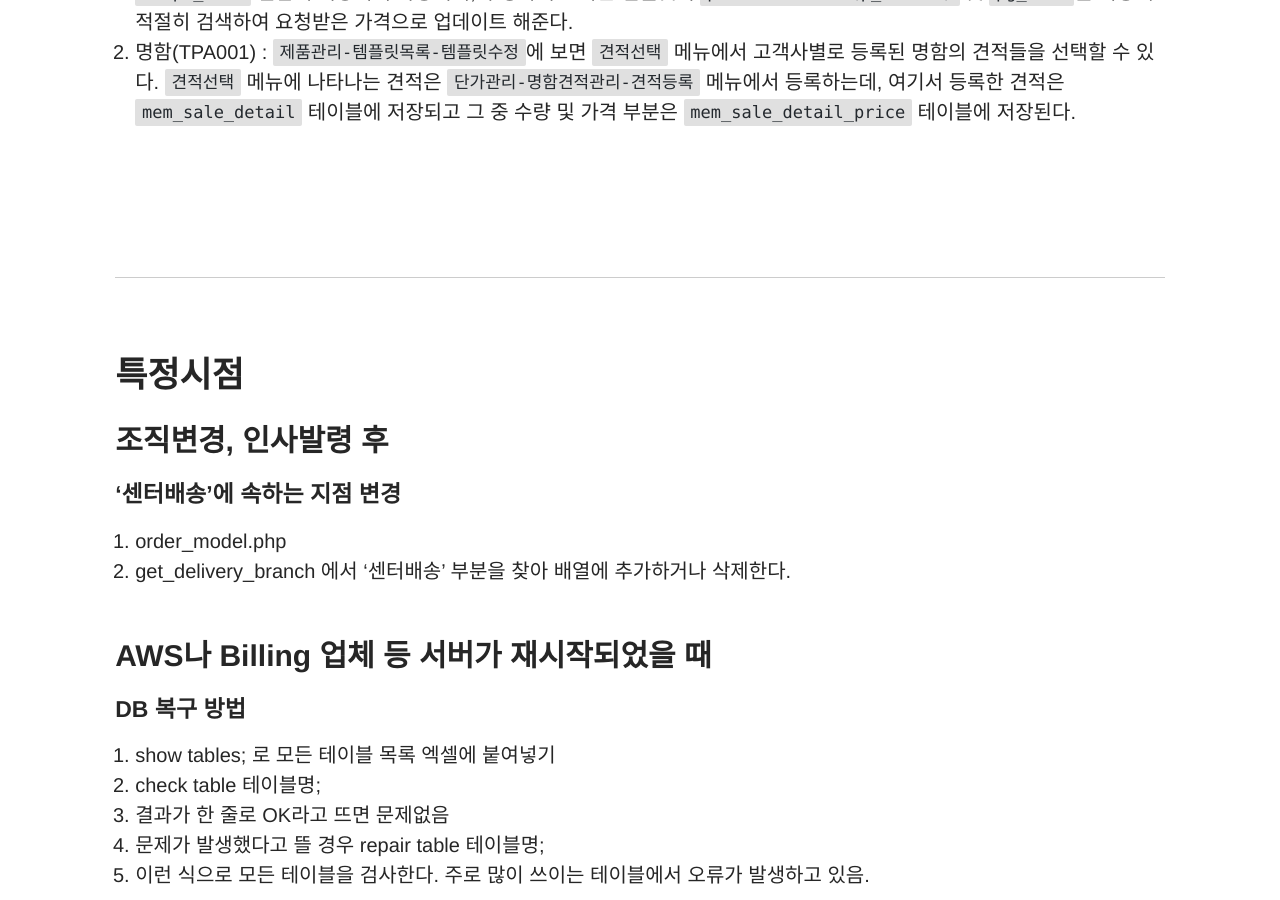
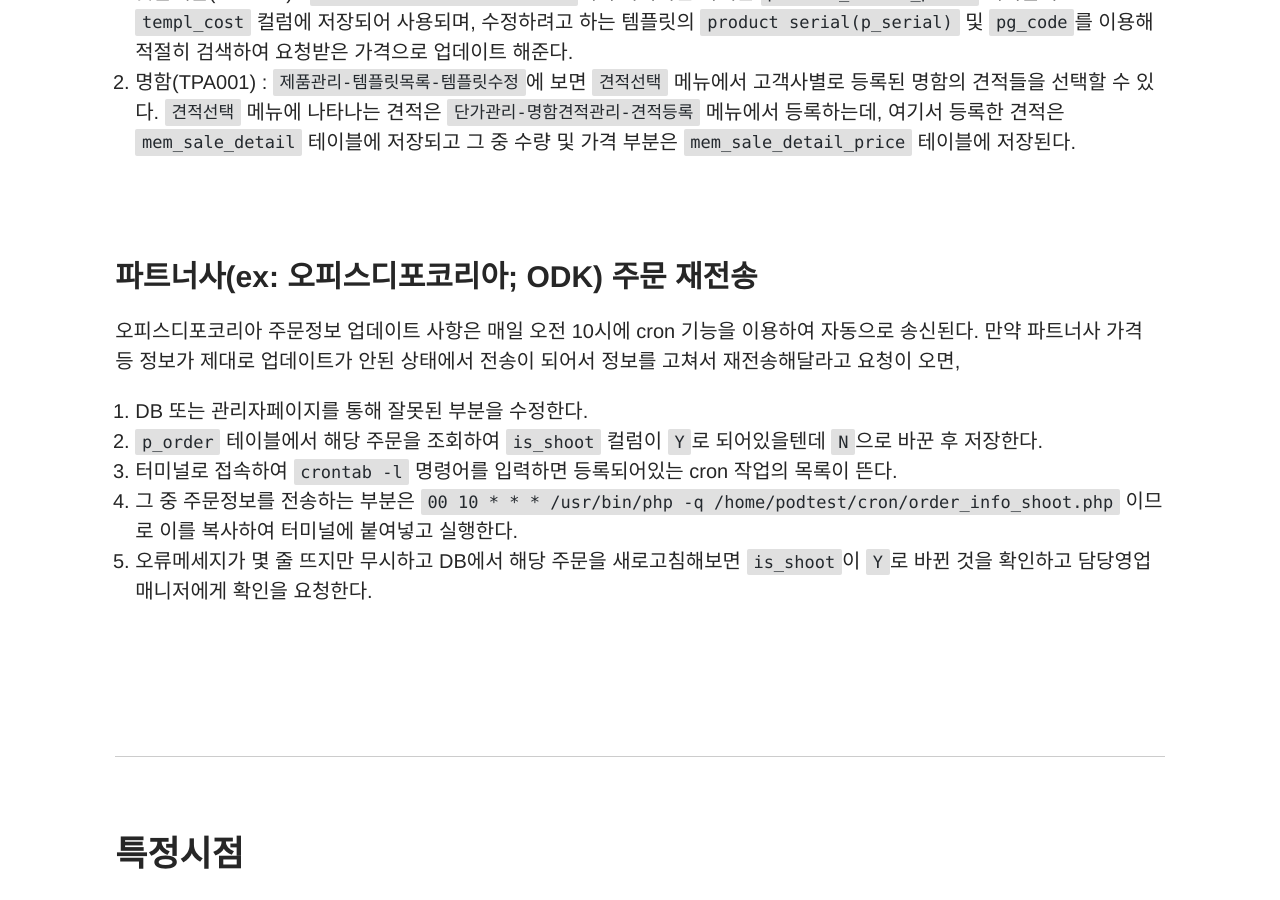
Before and after one commit to fffight88/fffight88.github.io, a Jekyll site: the page built from _jobdetail/tcps-management.md, in a window 1280 px wide and 900 px high, scrolled down 9608 px. Built offline with Jekyll 4.4.1, drawn with Linux system fonts in a browser that asks for light colours; a script that is not in the unit is left out; comment, search, counter and statistics services are not loaded; some of the changed text lies outside the part shown.

Commit message:
포스트 수정

```diff
--- a/_jobdetail/tcps-management.md
+++ b/_jobdetail/tcps-management.md
@@ -37,6 +37,7 @@ published: true
 		- [배경이미지](#배경이미지)
 	- [프라임에셋 우수인증설계사 적용 업무](#프라임에셋-우수인증설계사-적용-업무)
 	- [템플릿 가격 수정](#템플릿-가격-수정)
+	- [파트너사(ex: 오피스디포코리아; ODK) 주문 재전송](#파트너사ex-오피스디포코리아-odk-주문-재전송)
 - [특정시점](#특정시점)
 	- [조직변경, 인사발령 후](#조직변경-인사발령-후)
 		- ['센터배송'에 속하는 지점 변경](#센터배송에-속하는-지점-변경)
@@ -319,6 +320,19 @@ array(
 <br>
 <br>
 
+### 파트너사(ex: 오피스디포코리아; ODK) 주문 재전송
+
+오피스디포코리아 주문정보 업데이트 사항은 매일 오전 10시에 cron 기능을 이용하여 자동으로 송신된다. 만약 파트너사 가격 등 정보가 제대로 업데이트가 안된 상태에서 전송이 되어서 정보를 고쳐서 재전송해달라고 요청이 오면,
+
+1. DB 또는 관리자페이지를 통해 잘못된 부분을 수정한다.
+2. `p_order` 테이블에서 해당 주문을 조회하여 `is_shoot` 컬럼이 `Y`로 되어있을텐데 `N`으로 바꾼 후 저장한다.
+3. 터미널로 접속하여 `crontab -l` 명령어를 입력하면 등록되어있는 cron 작업의 목록이 뜬다.
+4. 그 중 주문정보를 전송하는 부분은 `00 10 * * * /usr/bin/php -q /home/podtest/cron/order_info_shoot.php` 이므로 이를 복사하여 터미널에 붙여넣고 실행한다.
+5. 오류메세지가 몇 줄 뜨지만 무시하고 DB에서 해당 주문을 새로고침해보면 `is_shoot`이 `Y`로 바뀐 것을 확인하고 담당영업매니저에게 확인을 요청한다.
+
+<br>
+<br>
+
 <br>
 
 ***
```
Also changed, not shown: _jobdetail/peta-adtech.md (+1 -1 lines).
